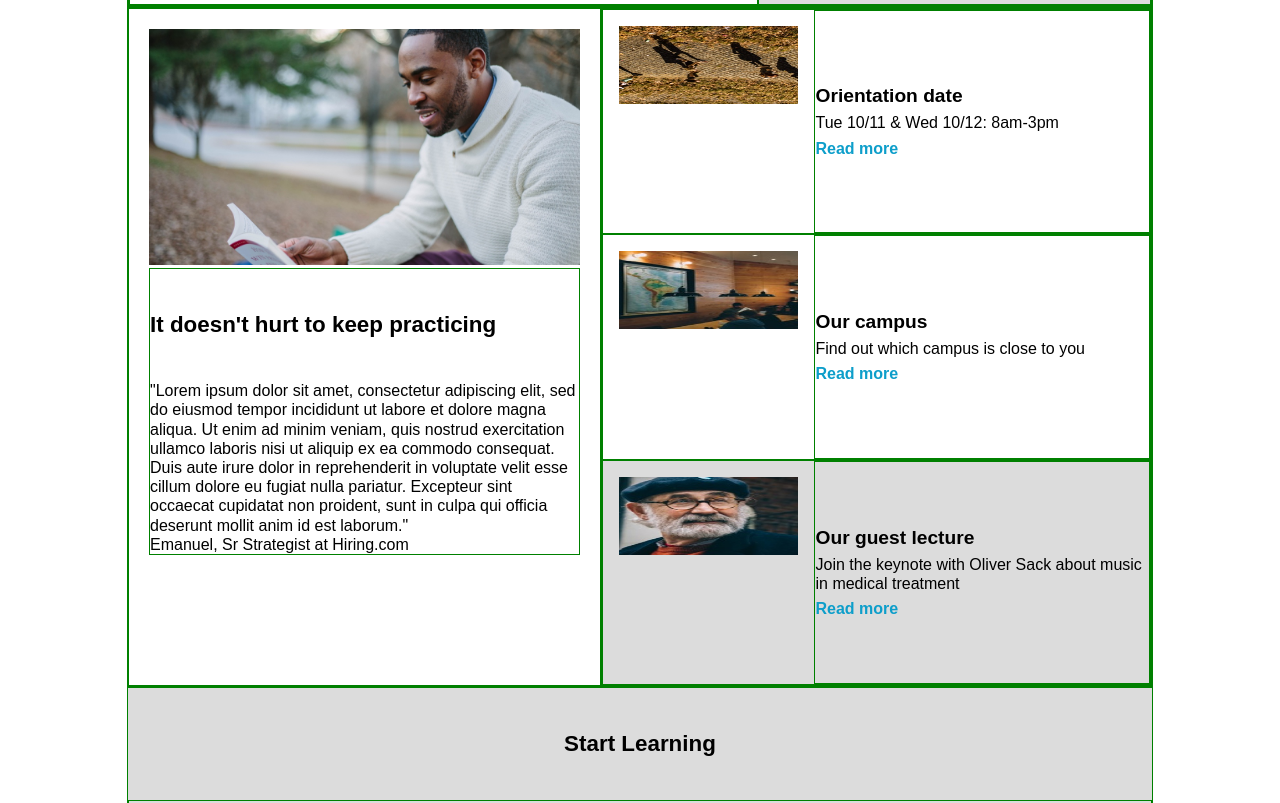
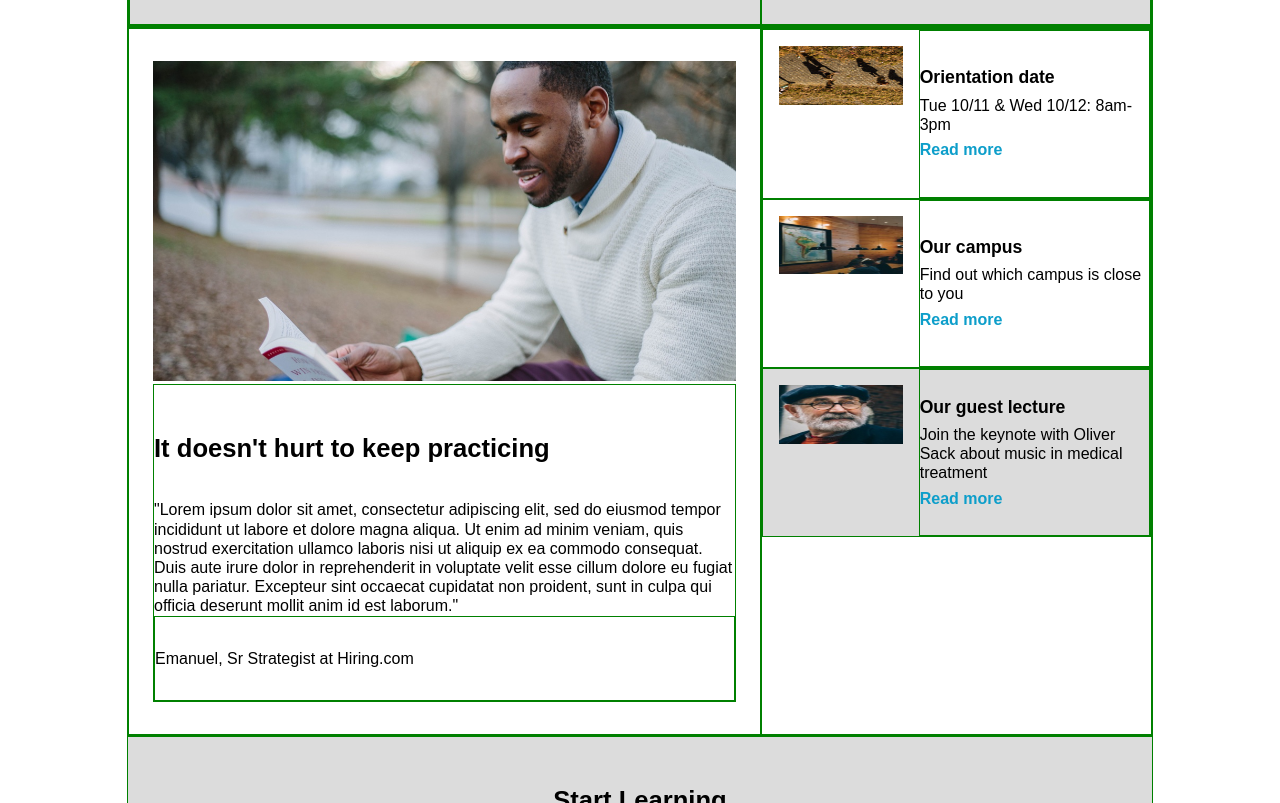
Before and after one commit to naomihk/Capstone, a plain HTML site: page index.html in a window 1280 px wide. Shown: the part 540-1343 px from the top of the page. Drawn offline with Linux system fonts and the light colour scheme.

Commit message:
desktop version complete

```diff
--- a/index.html
+++ b/index.html
@@ -10,7 +10,6 @@
   </head>
 
 <body>
-
 
 
 <!--Header-->
@@ -56,9 +55,6 @@
 
 <!--Practice-->
 
-
-<!--test-->
-
 <div class="equal-height-container">
       <div class="first">
         <img src="./resources/images/information-main.jpg" alt="Man reading a book">
@@ -66,7 +62,9 @@
         <div class="text-content">
           <h2>It doesn't hurt to keep practicing</h2>
           <p>"Lorem ipsum dolor sit amet, consectetur adipiscing elit, sed do eiusmod tempor incididunt ut labore et dolore magna aliqua. Ut enim ad minim veniam, quis nostrud exercitation ullamco laboris nisi ut aliquip ex ea commodo consequat. Duis aute irure dolor in reprehenderit in voluptate velit esse cillum dolore eu fugiat nulla pariatur. Excepteur sint occaecat cupidatat non proident, sunt in culpa qui officia deserunt mollit anim id est laborum."</p>
+          <div class="employee">
           <span>Emanuel, Sr Strategist at Hiring.com</span>
+          </div>
         </div>
       </div>
 
@@ -89,7 +87,7 @@
           </div>
         </div>
 
-        <div class="second-a">
+        <div class="second-a grey">
           <img src="./resources/images/information-guest-lecture.jpg" alt="Bearded professor">
           <div class="description">
             <h3>Our guest lecture</h3>
@@ -103,7 +101,7 @@
 
 <!--Learn-->
   <div class="container">
-    <h2 id="start-Learning">Start Learning</h2>
+    <h2>Start Learning</h2>
 
 
         <div class="courses">
@@ -175,13 +173,13 @@
       <video src="resources\videos\thesis.mp4" autoplay></video>
 
       <div class="text-content">
-        <h2>Reimagine urban</h2>
+        <h3>Reimagine urban</h3>
         <p>"Lorem ipsum dolor sit amet, consectetur adipiscing elit, sed do eiusmod tempor incididunt ut labore et dolore magna aliqua. Ut enim ad minim veniam, quis nostrud exercitation ullamco laboris nisi ut aliquip ex ea commodo consequat. Duis aute irure dolor in reprehenderit in voluptate velit esse cillum dolore eu fugiat nulla pariatur. Excepteur sint occaecat cupidatat non proident, sunt in culpa qui officia deserunt mollit anim id est laborum."</p>
       </div>
     </div>
 
     <div class="second">
-      <div class="second-a">
+      <div class="second-a grey">
         <img src="./resources/images/thesis-fisma.jpg" alt="Arial view of people on a path">
         <div class="description">
         <h3>Fisma: Design and Prototype</h3>
--- a/resources/css/style.css
+++ b/resources/css/style.css
@@ -9,31 +9,33 @@ background-color: white;
 h1 {
 font-size:2em;
 font-weight: bold;
+padding-bottom: 1em;
 }
 
-h2{
-font-size: 1.4em;
+h2 {
+font-size: 1.6em;
 font-weight: bold;
 padding: 2em 0;
 }
 
-h3{
-font-size: 1.2em;
+h3 {
+font-size: 1.1em;
 font-weight: bold;
+text-align: left;
+padding-bottom: .5em;
 }
 
 span {
-  padding-top: .5em;
-  padding-bottom: .5em;
   line-height: 1.2em;
-
 }
 
 p {
 line-height: 1.2em;
 }
 
-
+a {
+  padding-top: .5em;
+}
 
 .container {
   max-width: 1024px;
@@ -50,8 +52,6 @@ div {
 
 
 /*Header*/
-
-
 nav {
   display: flex;
   align-items: center;
@@ -98,11 +98,15 @@ header .container span b {
 
 .first {
   padding: 2em 1.5em;
-  width: 60%;
+  flex-basis: 60%;
 }
 
 .first img {
   width: 100%;
+}
+
+.first h2 {
+  padding-bottom: 1.5em;
 }
 
 .column .second {
@@ -112,9 +116,7 @@ header .container span b {
   justify-content: center;
 }
 
-.second h3 {
-  padding-top: 24px;
-}
+/*Black Button*/
 
 .button {
   background-color: black;
@@ -130,22 +132,20 @@ header .container span b {
   color: black;
 }
 
-/* test */
+/*Practice*/
+
 .equal-height-container {
   max-width: 1024px;
   margin: 0 auto;
   display: flex;
 }
 
-.first {
-  background-color: #FFF;
-  padding: 20px;
-}
 
 .second {
   display: flex;
   flex-direction: column;
   justify-content: flex-start;
+  width: 40%;
 }
 
 .second-a {
@@ -175,19 +175,19 @@ padding: 1em;
   padding-top: 0;
 }
 
+.employee {
+  padding: 2em 0;
+}
 
+/*Exhibit*/
 
-.second-a:nth-child(1n+3){
+video {
+  width: 100%;
+}
+
+.grey {
   background-color: #DCDCDC;
 }
-
-
-
-
-/*Practice*/
-
-
-
 
 /*Courses*/
 
@@ -211,28 +211,18 @@ padding: 2em 0;
   margin: 1em;
 }
 
-
 .course img {
   max-width: 100%;
 }
 
 .course .description {
 margin: 1em;
-
 }
 
 .description h4 {
   text-transform: uppercase;
   padding: .5em 0;
 }
-
-
-/*Exhibit*/
-
-video {
-  width: 100%;
-}
-
 
 /*Footer*/
 
```
